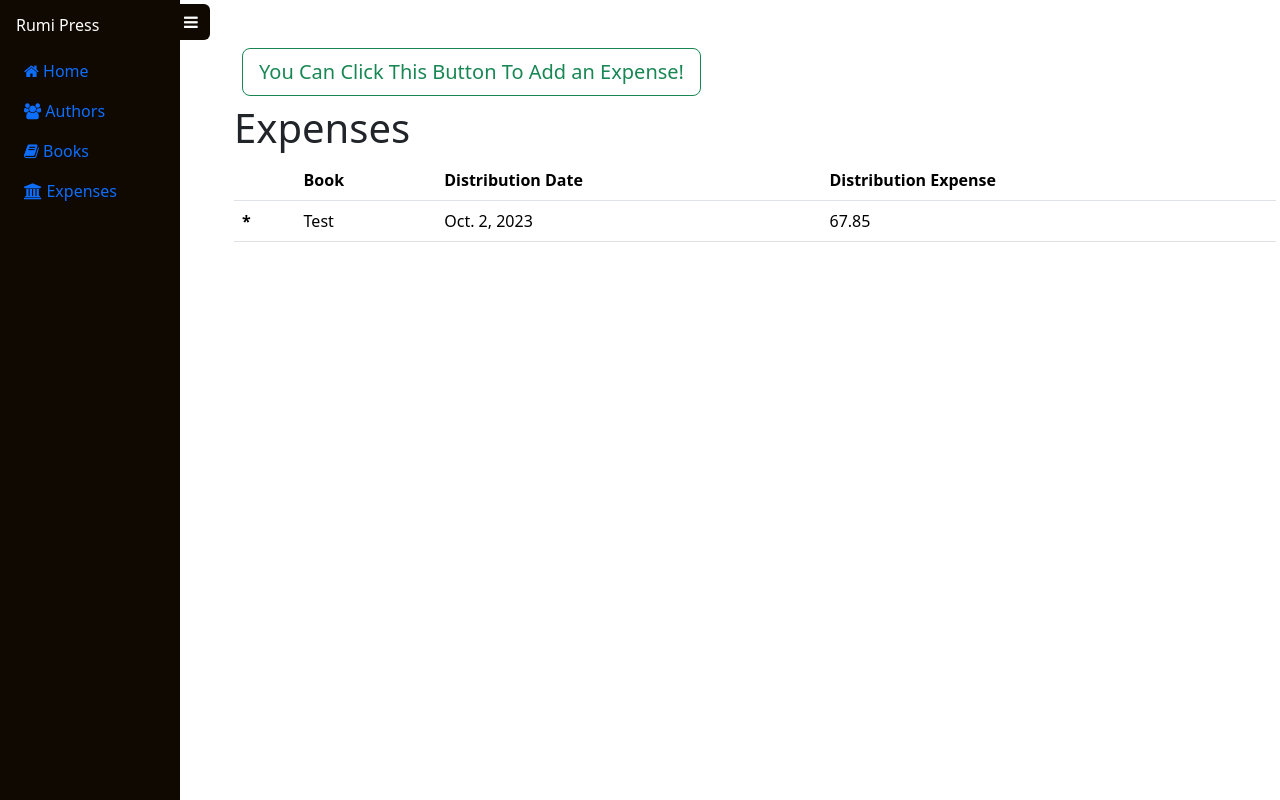
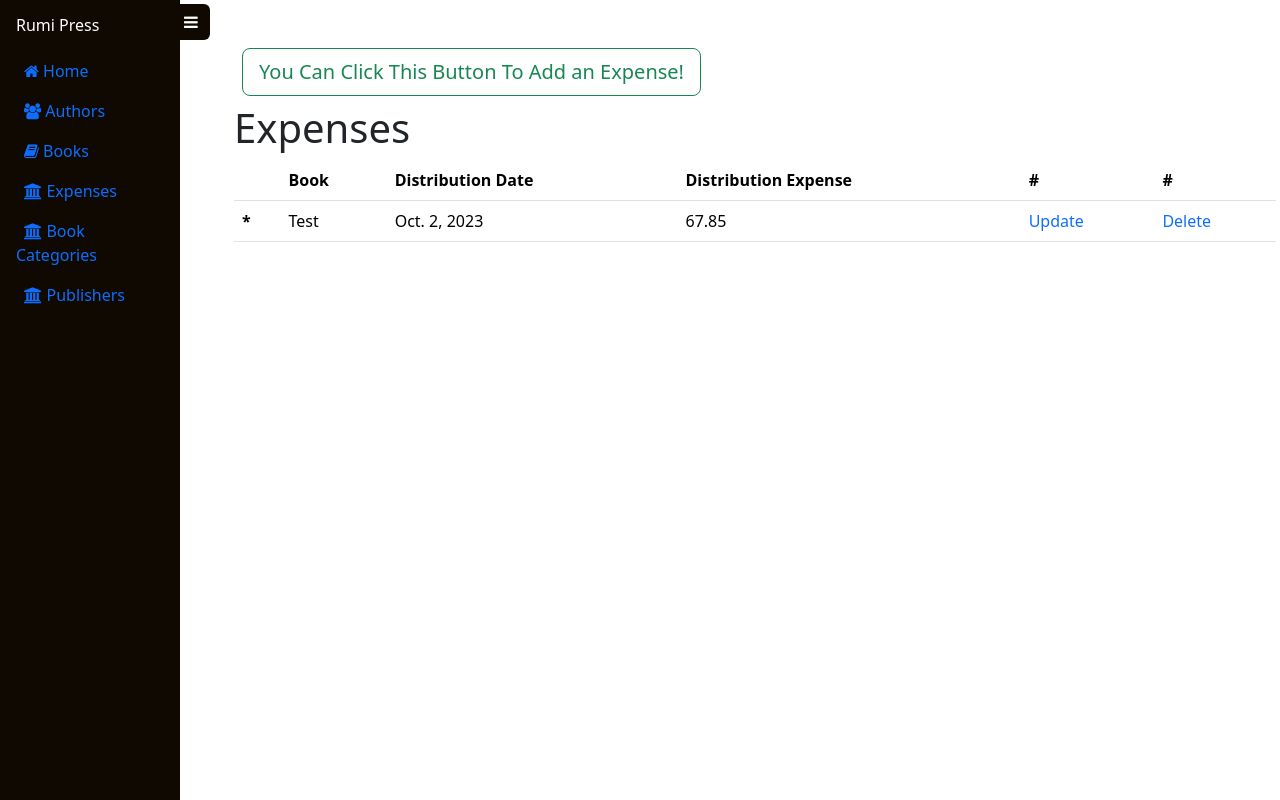
Before and after one commit to Kiprotich-Code/Rumi-Press, a Django app: page /expenses/ in a window 1280 px wide. Run offline with Django 4.2, Linux system fonts and the light colour scheme; data comes from the database, SQL or seed files in the repository; both versions use the stored data as it was after the commit.

Commit message:
Functionality - Update and Delete Expense

```diff
--- a/source/main/urls.py
+++ b/source/main/urls.py
@@ -22,4 +22,6 @@ urlpatterns = [
     # Urls for expenses
     path('expenses/', views.ExpenseListView.as_view(), name='expenses'),
     path('add_expense/', views.add_expense, name='add_expense'),
+    path('delete_expense/<expense_id>', views.delete_expense, name='delete_expense'),
+    path('update_expense/<expense_id>', views.update_expense, name='update_expense'),
 ]
--- a/source/main/views.py
+++ b/source/main/views.py
@@ -77,8 +77,8 @@ def add_books(request):
 
 
 def delete_book(request, book_id):
-    author = Books.objects.get(pk=book_id)
-    author.delete()
+    book = Books.objects.get(pk=book_id)
+    book.delete()
     return redirect('books')
 
 def update_book(request, book_id):
@@ -110,6 +110,29 @@ def add_expense(request):
     return render(request, 'main/add_expense.html', context)
 
 
+def delete_expense(request, expense_id):
+    expense = Expense.objects.get(pk=expense_id)
+    expense.delete()
+    return redirect('expenses')
+
+
+def update_expense(request, expense_id):
+    expense = Expense.objects.get(pk=expense_id)
+    form = AddExpenseForm(request.POST or None, instance=expense)
+    if form.is_valid():
+        form.save()
+        return redirect('expenses')
+
+    context = {'expense': expense, 'form': form}
+    return render(request, 'main/update_expense.html', context)
+
+
 #-------------------------------------------------------#
 #------------Views for Publisher Model------------------#
 #-------------------------------------------------------#
+
+
+
+#-------------------------------------------------------#
+#------------Views for Category Model-------------------#
+#-------------------------------------------------------#
--- a/source/templates/main/dashboard.html
+++ b/source/templates/main/dashboard.html
@@ -32,6 +32,12 @@
             <li href="#" class="nav-link">
                 <span class="mx-2"><i class="fa fa-university" aria-hidden="true"></i>  <a href="{% url 'expenses'%}"> Expenses</a></span>
             </li>
+            <li href="#" class="nav-link">
+                <span class="mx-2"><i class="fa fa-university" aria-hidden="true"></i>  <a href="{% url 'expenses'%}"> Book Categories</a></span>
+            </li>
+            <li href="#" class="nav-link">
+                <span class="mx-2"><i class="fa fa-university" aria-hidden="true"></i>  <a href="{% url 'expenses'%}"> Publishers</a></span>
+            </li>
         </ul>
     </div>
 
--- a/source/templates/main/expenses.html
+++ b/source/templates/main/expenses.html
@@ -14,6 +14,8 @@
       <th scope="col">Book</th>
       <th scope="col">Distribution Date</th>
       <th scope="col">Distribution Expense</th>
+      <th>#</th>
+      <th>#</th>
     </tr>
   </thead>
   {% for expense in expenses %}
@@ -23,6 +25,8 @@
       <td>{{expense.book.title}}</td>
       <td>{{expense.distribution_date}}</td>
       <td>{{expense.distribution_expense}}</td>
+      <td><a href="{% url 'update_expense' expense.id%}"> Update</a></td>
+      <td><a href="{% url 'delete_expense' expense.id%}"> Delete</a></td>
     </tr>
   </tbody>
   {% endfor %}
```
Also changed, not shown: source/templates/main/update_expense.html (added, +11 -0 lines), source/db.sqlite3.
